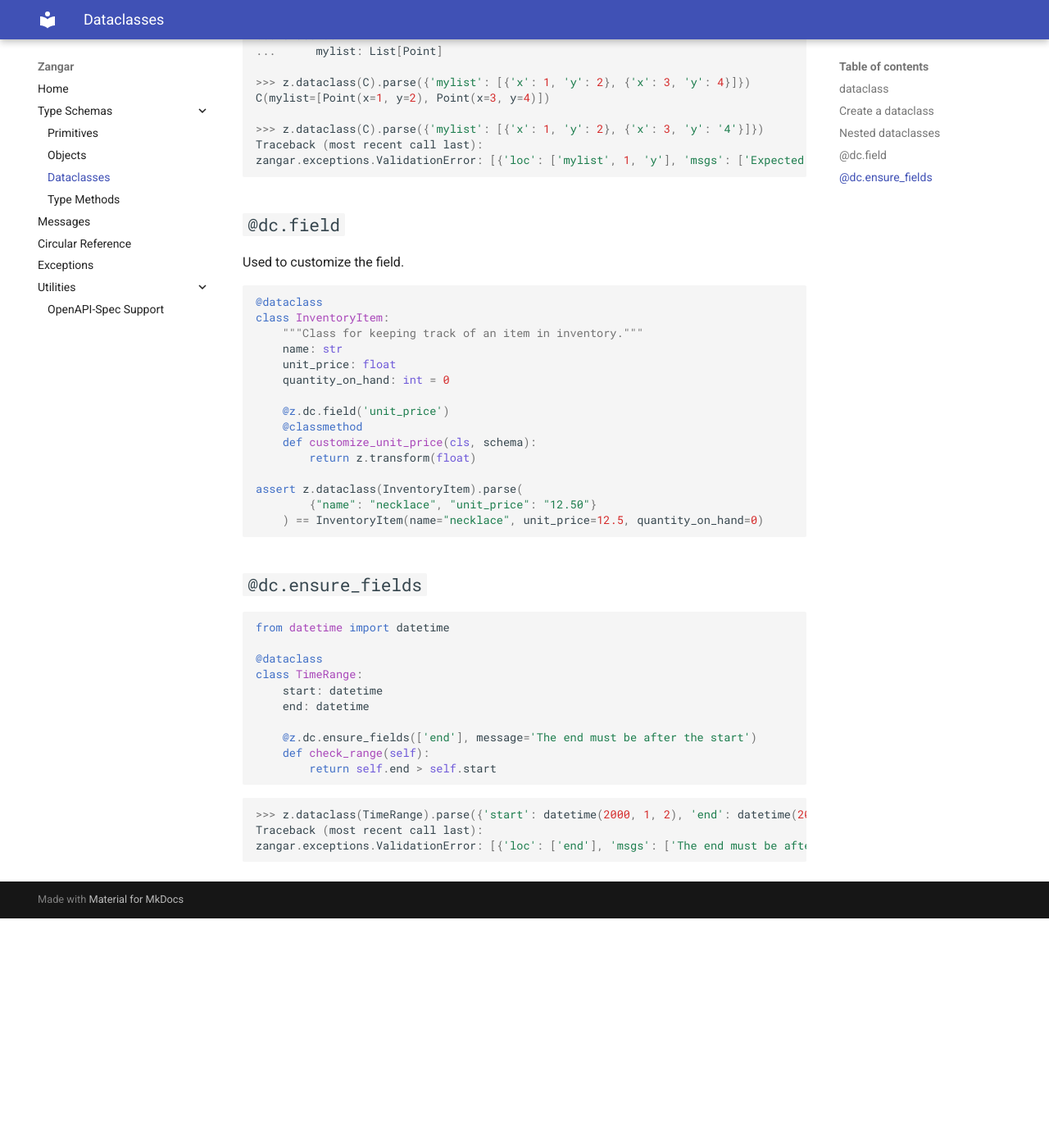
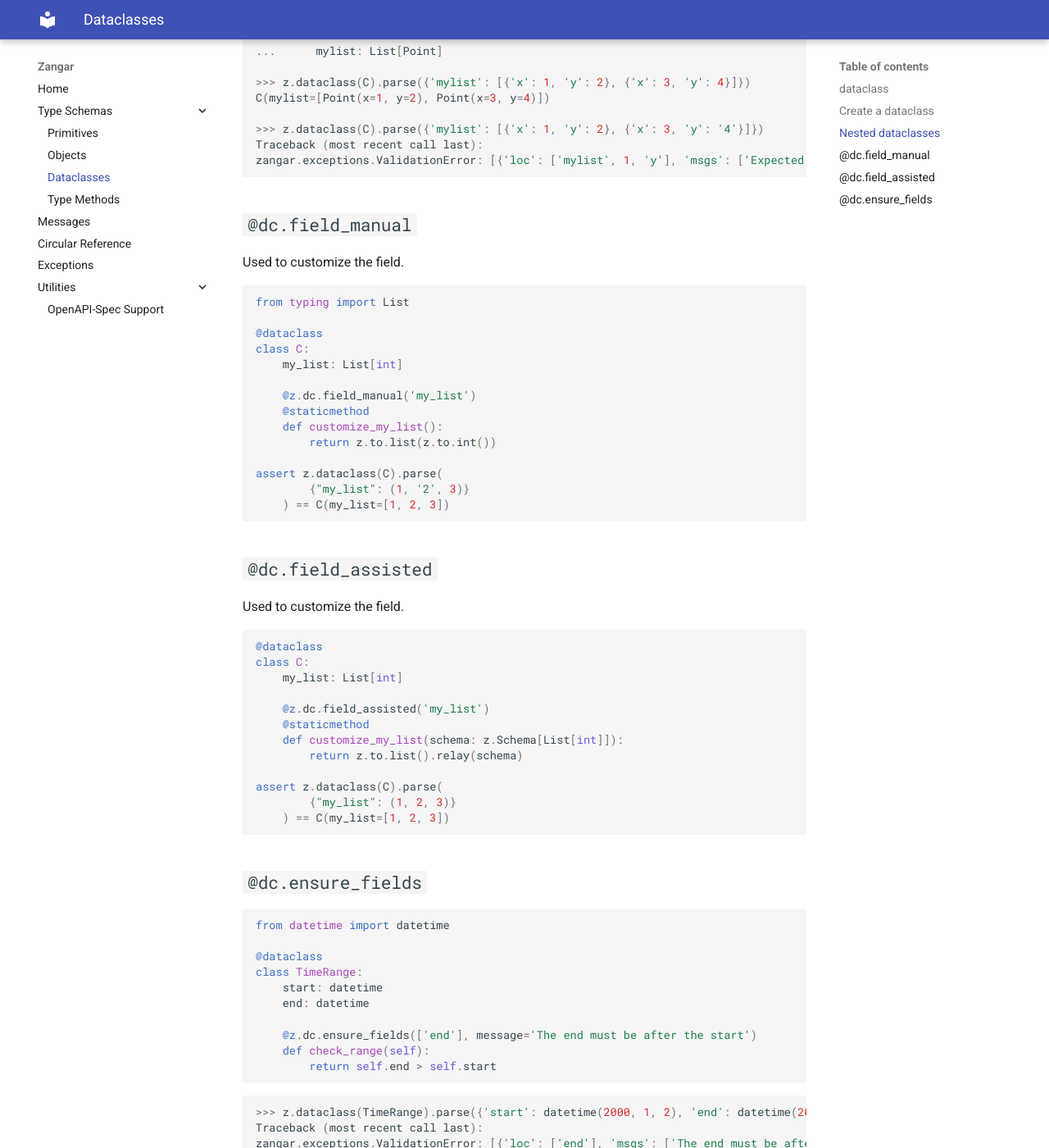
Before and after one commit to Dog-Egg/Zangar, an MkDocs documentation site: the page built from docs/type_schemas/dataclasses.md, in a window 1280 px wide and 1400 px high, scrolled down 992 px. Shown: the whole window at 82% size. Built offline with MkDocs 1.6.1 and Material for MkDocs 9.7.7, drawn with Linux system fonts in a browser that asks for light colours; before the commit the page ends 2112 px from its top, so only the background shows below that.

Commit message:
feat(dataclass): dc.field_assisted and dc.field_manual

````diff
--- a/docs/type_schemas/dataclasses.md
+++ b/docs/type_schemas/dataclasses.md
@@ -54,26 +54,44 @@ zangar.exceptions.ValidationError: [{'loc': ['mylist', 1, 'y'], 'msgs': ['Expect
 
 ```
 
-## `@dc.field`
+## `@dc.field_manual`
+
+Used to customize the field.
+
+```python
+from typing import List
+
+@dataclass
+class C:
+    my_list: List[int]
+
+    @z.dc.field_manual('my_list')
+    @staticmethod
+    def customize_my_list():
+        return z.to.list(z.to.int())
+
+assert z.dataclass(C).parse(
+        {"my_list": (1, '2', 3)}
+    ) == C(my_list=[1, 2, 3])
+```
+
+## `@dc.field_assisted`
 
 Used to customize the field.
 
 ```python
 @dataclass
-class InventoryItem:
-    """Class for keeping track of an item in inventory."""
-    name: str
-    unit_price: float
-    quantity_on_hand: int = 0
+class C:
+    my_list: List[int]
 
-    @z.dc.field('unit_price')
-    @classmethod
-    def customize_unit_price(cls, schema):
-        return z.transform(float)
+    @z.dc.field_assisted('my_list')
+    @staticmethod
+    def customize_my_list(schema: z.Schema[List[int]]):
+        return z.to.list().relay(schema)
 
-assert z.dataclass(InventoryItem).parse(
-        {"name": "necklace", "unit_price": "12.50"}
-    ) == InventoryItem(name="necklace", unit_price=12.5, quantity_on_hand=0)
+assert z.dataclass(C).parse(
+        {"my_list": (1, 2, 3)}
+    ) == C(my_list=[1, 2, 3])
 ```
 
 ## `@dc.ensure_fields`
````
Also changed, not shown: 4 other files.
